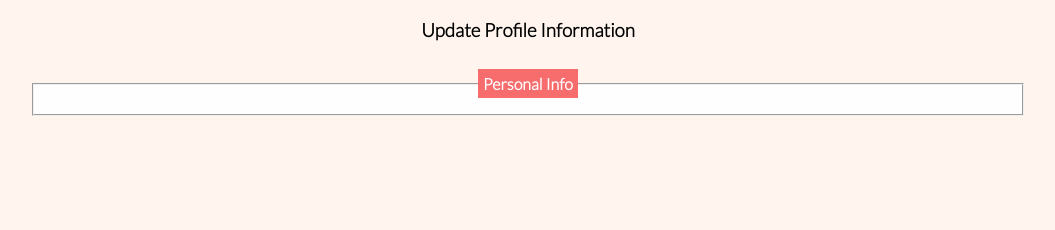
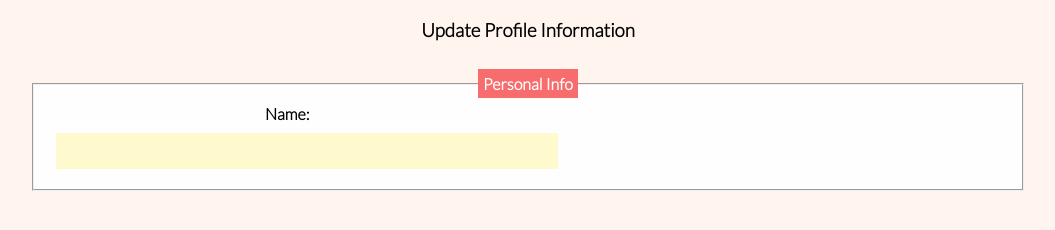
Before and after one commit to szmtz/profile-info-form-practice, a plain HTML site: page index.html in a window 1280 px wide. Shown: the part 90-320 px from the top of the page, without its empty margins (112-1167 px from the left). Drawn offline with Linux system fonts and the light colour scheme.

Commit message:
Add label and input elements for name

```diff
--- a/index.html
+++ b/index.html
@@ -10,6 +10,8 @@
     <fieldset>
       <legend>Personal Info
       </legend>
+      <label for="name">Name:</label><br>
+      <input type="text" id="name"><br>
 
     </fieldset>
     </form>
```
